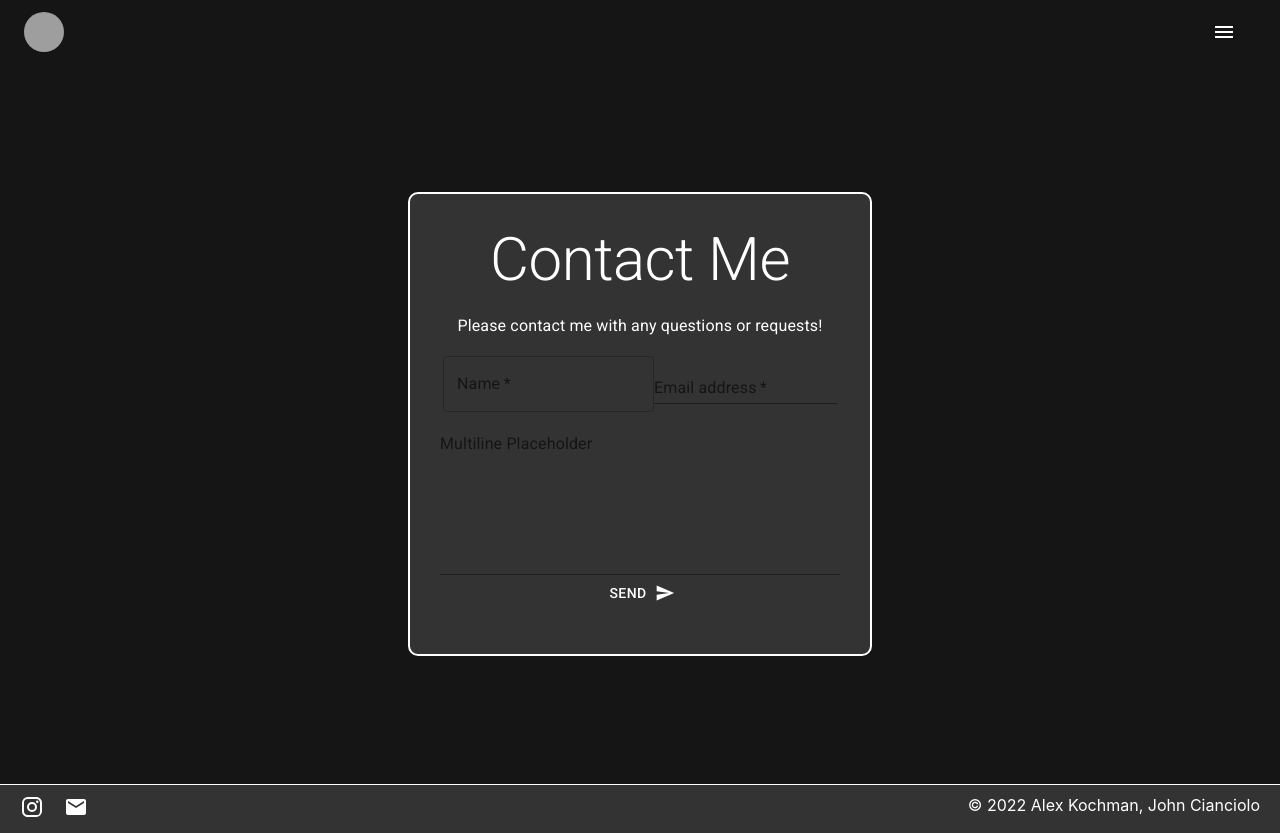
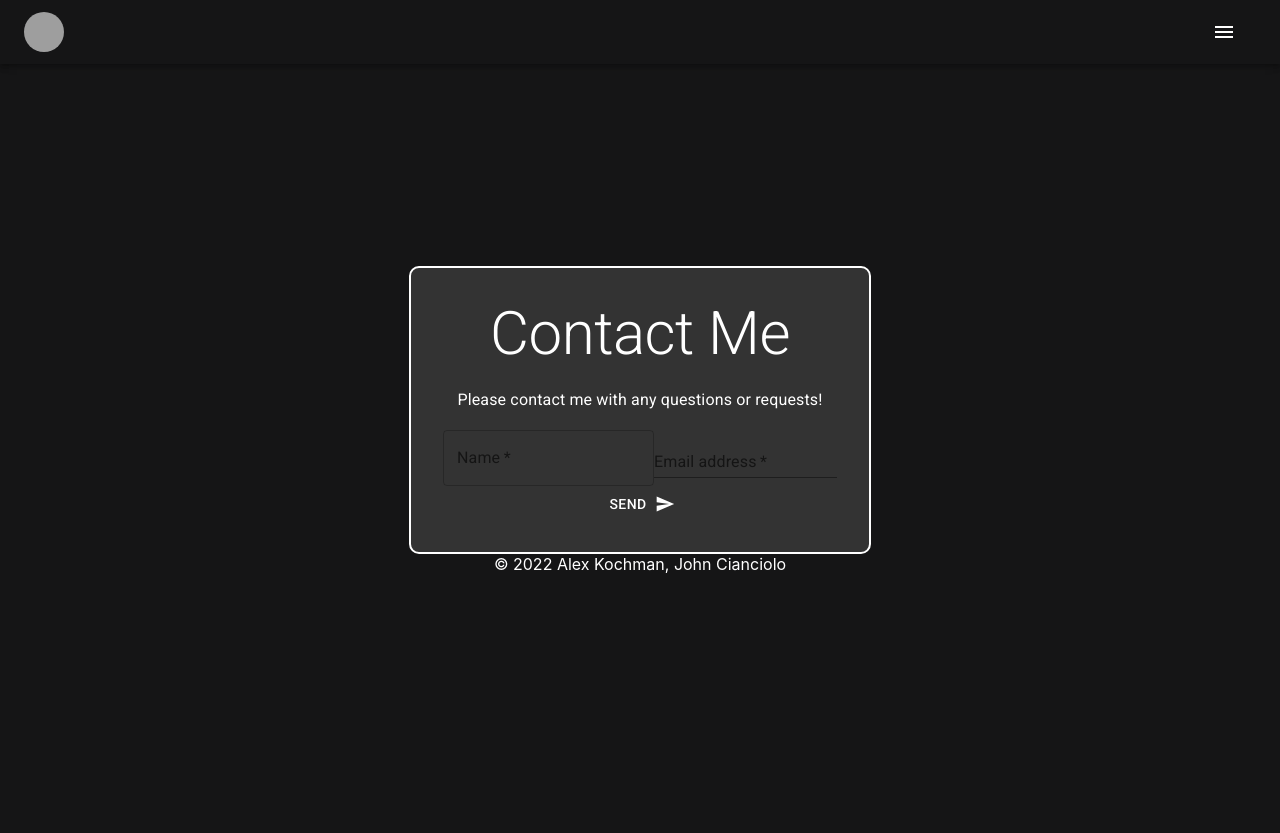
Before and after one commit to jcianciolo/woodworking-portfolio, a React (Create React App) app: page /contact in a window 1280 px wide. After the commit the page ends 800 px from the top, so only its background shows below. Built offline with nearby package versions, Linux system fonts and the light colour scheme; grey boxes are pictures that could not be loaded.

Commit message:
fix: updated footer on about page

```diff
--- a/src/App.css
+++ b/src/App.css
@@ -6,14 +6,14 @@
 
 html {
   /* overflow: hidden; */
-  height: 100%;
+  height: 100vh;
   margin: 0;
 }
 
 body {
   background-color: #151516;
+  height: 100vh;
   margin: 0;
-  height: 100%;
   font-family: 'Roboto Mono', -apple-system, BlinkMacSystemFont, 'Segoe UI', 'Oxygen',
     'Ubuntu', 'Cantarell', 'Fira Sans', 'Droid Sans', 'Helvetica Neue',
     sans-serif;
@@ -80,17 +80,19 @@ code {
 
 .footer {
   border-top: 1px solid white;
-  background-color: #333;
+  /* background-color: #333; */
+  margin: 0;
   color: white;
   display: flex;
+  flex-direction: column;
   justify-content: space-between;
-  /* align-items: center; */
-  position: relative;
+  align-items: center;
+  /* position: relative; */
   padding: 10px 0px;
   /* height: 100%; */
   /* left: 0; */
   /* bottom: 0;  */
-  width: 100%;
+  width: 30vw;
 }
 /* .footer-gallery {
   border-top: 1px solid white;
@@ -103,7 +105,7 @@ code {
 
 .footer p {
   margin: 0;
-  margin-right: 20px;
+  /* margin-right: 20px; */
 }
 
 .card {
@@ -113,7 +115,7 @@ code {
 
 .socials {
   display: flex;
-  margin-left: 20px;
+  /* margin-left: 20px; */
   /* margin: 0; */
 }
 
--- a/src/components/About.js
+++ b/src/components/About.js
@@ -15,29 +15,26 @@ const About = () => {
 
 
         <ButtonAppBar />
-        <Box id="about-page" sx={{ display: 'flex', flexDirection: 'column', justifyContent: 'center', alignItems: 'center' }}>
+        <Box id="about-page" sx={{ height: '90vh', display: 'flex', flexDirection: 'column', justifyContent: 'space-evenly', alignItems: 'center' }}>
 
-                <Typography variant="h2" sx={{ color: 'white' }}>About the artist</Typography>
+                <Typography variant="h2" sx={{ color: 'white', mb: 2 }}>About the artist</Typography>
 
 
-                <Box sx={{ display: 'flex',  alignItems: 'center', padding: '20px', width: '50%', height: '50%', border: '1px solid white', backgroundColor: 'black', color: 'white', borderRadius: '5px' }} >
+                <Box sx={{ display: 'flex', justifyContent: 'space-evenly', alignItems: 'center', padding: '30px', width: '50%', height: '50%', border: '1px solid white', backgroundColor: 'black', color: 'white', borderRadius: '5px' }} >
                         <img className='about-img' src='https://images.squarespace-cdn.com/content/v1/559c3ccce4b0cebfa4ebbf72/1621033170274-7Z7URX4RP4ME63TJ8X1X/IMG_1790.jpg'  alt="alex working on a table" />
-                        <Typography variant="h6">{shortAboutMe}</Typography>
+                        <Typography variant="h6" sx={{ maxWidth: '250px'}}>{shortAboutMe}</Typography>
                 </Box>
 
-        </Box>
 
-        <Box className="footer">
+                <div className="footer">
                     <div className="socials">
                         <p><InstagramIcon /></p>
                         <p><EmailIcon /></p>
-                <Link className="link" to="/">
-                    <Avatar sx={{ width: 24, height: 24 }} alt='ajk' className="footer-avatar" src='https://images.squarespace-cdn.com/content/v1/559c3ccce4b0cebfa4ebbf72/1436844658707-OQ5WMM3I9X4KBPCFISFF/simple+logo+art+and+wood.jpg' />
-                </Link>
                     </div>
                     <p>© 2022 Alex Kochman, John Cianciolo</p>
+                </div>
+
         </Box>
-
                 </>
     )
 }
@@ -54,3 +51,12 @@ export default About
 
 //                     </Box>
 //                 </Box>
+
+
+// <div className="socials">
+// <p><InstagramIcon /></p>
+// <p><EmailIcon /></p>
+// <Link className="link" to="/">
+//     <Avatar sx={{ width: 24, height: 24 }} alt='ajk' className="footer-avatar" src='https://images.squarespace-cdn.com/content/v1/559c3ccce4b0cebfa4ebbf72/1436844658707-OQ5WMM3I9X4KBPCFISFF/simple+logo+art+and+wood.jpg' />
+// </Link>
+// </div>
--- a/src/components/ButtonAppBar.js
+++ b/src/components/ButtonAppBar.js
@@ -23,8 +23,8 @@ export default function ButtonAppBar() {
   };
 
   return (
-    <Box sx={{ flexGrow: 1 }}>
-      <AppBar enableColorOnDark position='static' id="app-bar">
+    <Box sx={{ flexGrow: 1, height: '5vh'}}>
+      <AppBar enableColorOnDark position='sticky' id="app-bar">
         <Toolbar sx={{ justifyContent:"space-between" }}>
         <Link className="link" to="/">
           <Avatar alt='ajk' src='https://images.squarespace-cdn.com/content/v1/559c3ccce4b0cebfa4ebbf72/1436844658707-OQ5WMM3I9X4KBPCFISFF/simple+logo+art+and+wood.jpg' />
--- a/src/components/Contact.js
+++ b/src/components/Contact.js
@@ -15,44 +15,31 @@ const Contact = () => {
         <>
             <ButtonAppBar />
 
-                <Box sx={{  height: '90vh', display: "flex", flexDirection: 'column', justifyContent: "center", alignItems: 'center', backgroundColor: '#151516', color: 'white' }}>
-                <Box sx={{ justifyContent: "center", width: "50vh", height: '50vh', border: "2px solid white",  borderRadius: "10px", padding: '30px', backgroundColor: '#333' }}>
-                <Typography variant="h2">Contact Me</Typography>
-                <Typography variant="subtitle1" sx={{ margin: 2 }}>
-                    Please contact me with any questions or requests!
-                </Typography>
+                <Box sx={{  minHeight: '95vh', display: "flex", flexDirection: 'column', justifyContent: "center", alignItems: 'center', backgroundColor: '#151516', color: 'white' }}>
+                    <Box sx={{ justifyContent: "center", maxWidth: "50vh", maxHeight: '50vh', border: "2px solid white",  borderRadius: "10px", padding: '30px', backgroundColor: '#333' }}>
+                        <Typography variant="h2">Contact Me</Typography>
+                        <Typography variant="subtitle1" sx={{ margin: 2 }}>
+                            Please contact me with any questions or requests!
+                        </Typography>
                         <form>
                             <div>
-                                <TextField  id="outlined-basic" label="Name" required />
-                                <TextField variant="standard" id="outlined-basic" label="Email address" required  />
+                                <TextField label="Name" required/>
+                                <TextField variant="standard" label="Email address" required  />
                             </div>
-                            <TextField
-                                variant="standard"
-                                id="outlined-textarea"
-                                label="Multiline Placeholder"
-                                placeholder="Placeholder"
-                                color='text'
-                                multiline
-                                rows={6}
-                                sx={{ width: '100%' }}
-                            />
+
                             <div>
-                                <Button variant="text" sx={{ width: '100%', color: 'white' }} endIcon={<SendIcon />}>
+                                <Button variant="text" sx={{ color: 'white' }} endIcon={<SendIcon />}>
                                     Send
                                 </Button>
                             </div>
 
                         </form>
                     </Box>
+                    <Typography variant="p" sx={{ color: 'white' }}>© 2022 Alex Kochman, John Cianciolo</Typography>
                 </Box>
 
-            <div className="footer">
-                <div className="socials">
-                    <p><InstagramIcon /></p>
-                    <p><EmailIcon /></p>
-                </div>
-                <p>© 2022 Alex Kochman, John Cianciolo</p>
-            </div>
+
+
 
 
         </>
--- a/src/components/Item.js
+++ b/src/components/Item.js
@@ -29,9 +29,9 @@ const Item = ({ itemData }) => {
         <>
 
 
-            <Box sx={{ height: '90vh', display: 'flex', justifyContent: 'center', alignItems: 'center', backgroundColor: '#064663' }}>
+            <Box sx={{ height: '90vh', display: 'flex', justifyContent: 'space-evenly', alignItems: 'center' }}>
 
-                    <Card raised sx={{ backgroundColor: '#04293A', color: 'white' }}>
+                    <Card raised sx={{ backgroundColor: '#333', color: 'white' }}>
 
 
                         <Typography variant="h4" sx={{ margin: 5 }}>{ item.title }</Typography>
```
Lines whose indentation alone changed are shown as unchanged.
